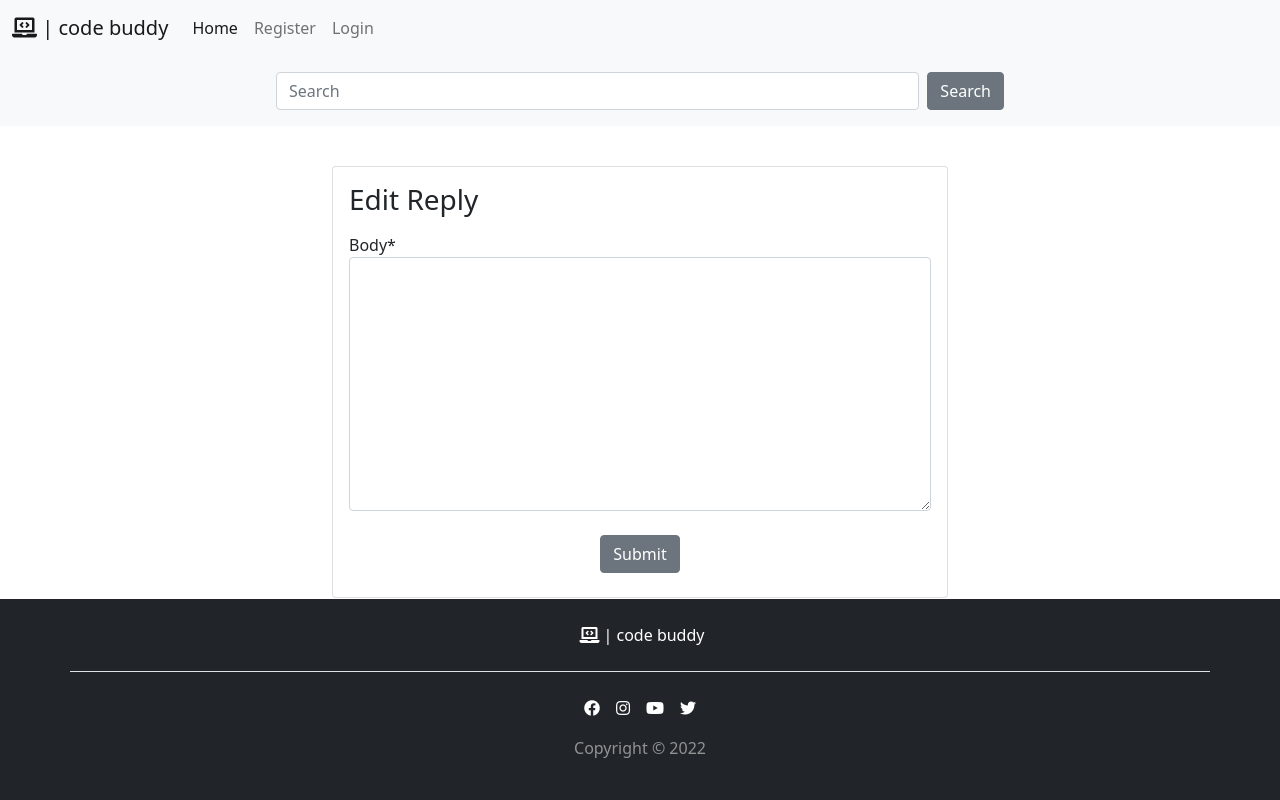
After one commit to josswe26/code-buddy, a Django app: template templates/edit_reply.html in a window 1280 px wide. The commit adds this page. Run offline with Django 3.2, Linux system fonts and the light colour scheme; the template is opened without the code that fills it: values that come from a table or form of the project are taken from there, others are empty; some libraries are stand-ins or nearby versions.

Commit message:
Add edit-reply.html template

```diff
--- /dev/null
+++ b/templates/edit_reply.html
@@ -0,0 +1,34 @@
+{% extends "base.html" %}
+
+{% block content %}
+
+{% load crispy_forms_tags %}
+
+<div class="container-fluid my-4">
+
+    <div class="row">
+
+        <div class="col-md-6 offset-md-3 pt-3">
+            <div class="card card-body pb-0">
+
+                <h3 class="mb-3">Edit Reply</h3>
+
+                <!-- Edit Reply form -->
+                <form method="POST" action="{% url 'edit_reply' reply.id %}">
+                    {{ edit_form | crispy }}
+                    {% csrf_token %}
+
+                    <div class="text-center my-4">
+                        <button type="submit" class="btn btn-secondary">Submit</button>
+                    </div>
+
+                </form>
+
+            </div>
+        </div>
+
+    </div>
+
+</div>
+
+{% endblock %}
```
Also changed, not shown: templates/question_detail.html (+6 -1 lines).
